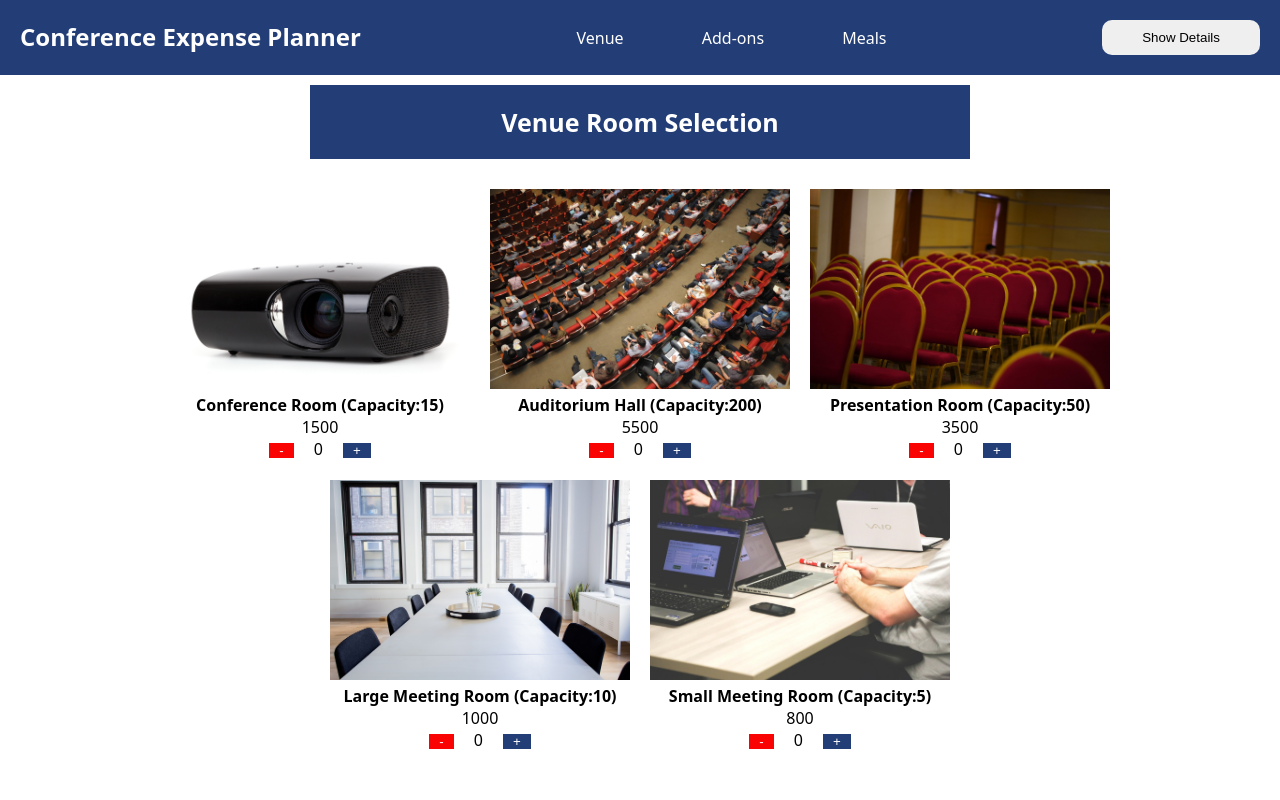
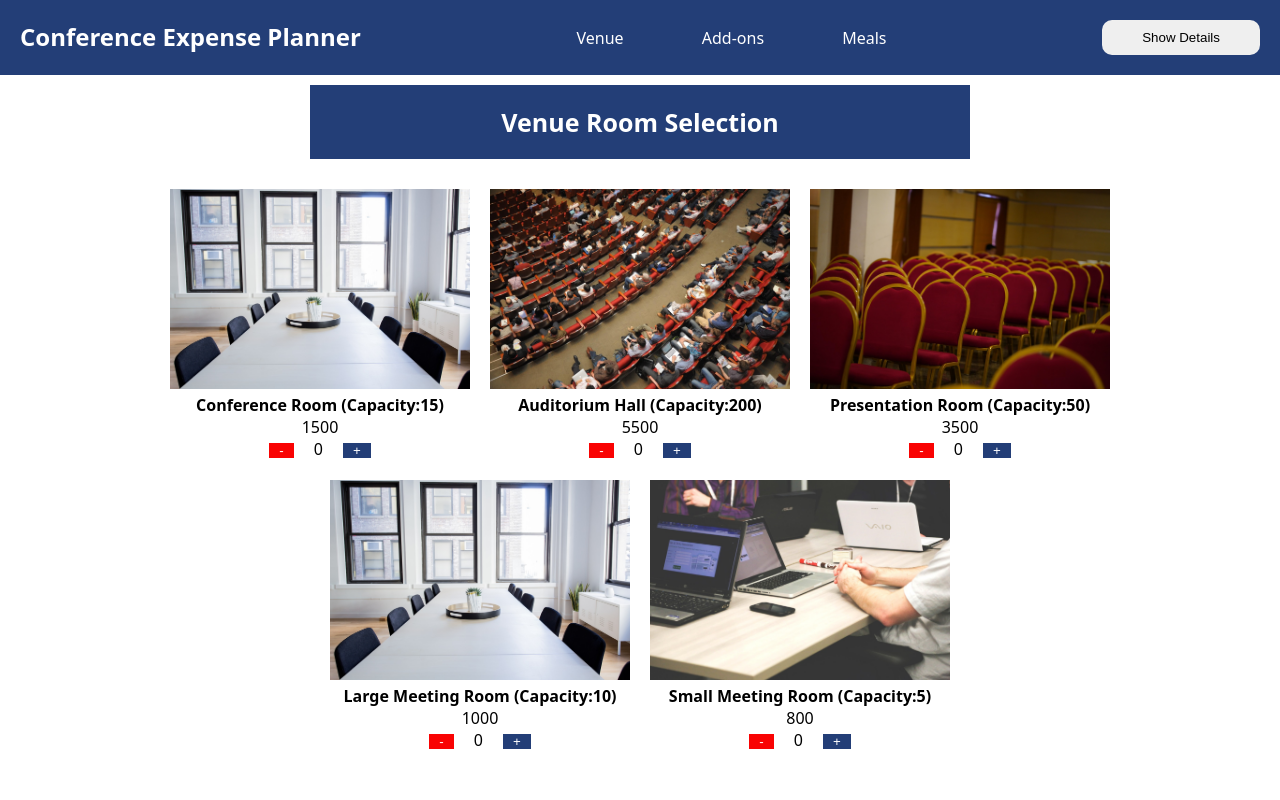
Before and after one commit to HASSAN-HKH/Conference-Expense-Planner-app, a React app: page /Conference-Expense-Planner-app/Product_Selection in a window 1280 px wide. Shown: the top 800 px of the page. Built offline with nearby package versions, Linux system fonts and the light colour scheme; the HTML template or start-up script is replaced by a standard one.

Commit message:
Updated Code

```diff
--- a/src/Components/VenueSection.jsx
+++ b/src/Components/VenueSection.jsx
@@ -2,7 +2,6 @@ import React, { useState } from "react";
 import "./Venue.css";
 import { useSelector, useDispatch } from "react-redux";
 import { increaseQuantity, decreaseQuantity } from "./Details";
-import test from "/images/business-20031_1280.jpg";
 
 function Venue() {
   const dispatch = useDispatch();
@@ -28,7 +27,7 @@ function Venue() {
       name: "Conference Room (Capacity:15)",
       price: 1500,
       quantity: 0,
-      imgPath: test,
+      imgPath: "/images/chairs-2181916_1280 (1).jpg",
     },
     {
       id: 2,
```
Also changed, not shown: 2 other files (tests, documents, lock files or other folders).
